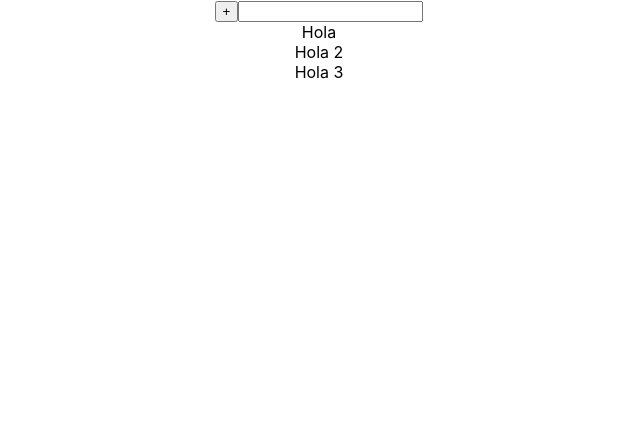
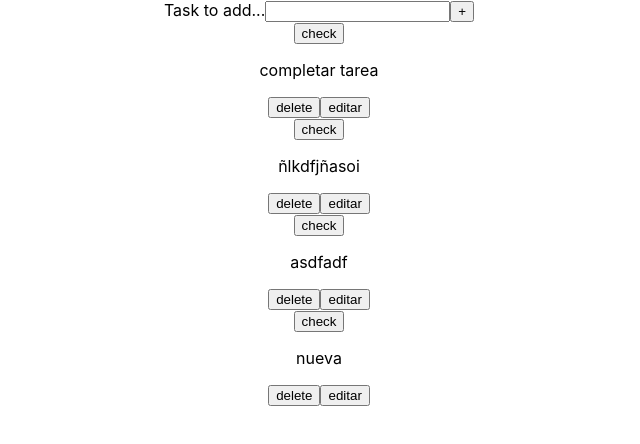
Before and after one commit to TodoListApp/project-to-do-list, a React (Create React App) app: page / in a window 1280 px wide. Shown: the top 444 px of the page, without its empty margins (321-961 px from the left). Built offline with nearby package versions, Linux system fonts and the light colour scheme; data requests are answered from the project's data file.

Commit message:
create task by the input and delete tasks

```diff
--- a/package.json
+++ b/package.json
@@ -11,6 +11,8 @@
     "react": "^18.2.0",
     "react-dom": "^18.2.0",
     "react-scripts": "5.0.1",
+    "sweetalert2": "^11.7.0",
+    "sweetalert2-react-content": "^5.0.7",
     "web-vitals": "^2.1.4"
   },
   "scripts": {
--- a/src/App.js
+++ b/src/App.js
@@ -1,12 +1,14 @@
+import React, { useState } from "react";
 import "./App.css";
 import AllTasks from "./components/AllTasks";
 import CreateTask from "./components/CreateTask";
 
 function App() {
+  const [updateTasks, setUpdateTasks] = useState(false);
   return (
     <div className="App">
-      <CreateTask/>
-      <AllTasks/>
+      <CreateTask setUpdateTasks={setUpdateTasks} updateTasks={updateTasks} />
+      <AllTasks setUpdateTasks={setUpdateTasks} updateTasks={updateTasks} />
     </div>
   );
 }
--- a/src/assets/data/db.json
+++ b/src/assets/data/db.json
@@ -1,19 +1,24 @@
 {
   "tasks": [
     {
-      "id": 1,
-      "text": "Hola",
-      "check": true
+      "taskText": "completar tarea",
+      "check": false,
+      "id": 6
     },
     {
-      "id": 2,
-      "text": "Hola 2",
-      "check": true
+      "taskText": "ñlkdfjñasoi",
+      "check": false,
+      "id": 8
     },
     {
-      "id": 3,
-      "text": "Hola 3 ",
-      "check": true
+      "taskText": "asdfadf",
+      "check": false,
+      "id": 9
+    },
+    {
+      "taskText": "nueva",
+      "check": false,
+      "id": 10
     }
   ]
 }
--- a/src/components/AllTasks.js
+++ b/src/components/AllTasks.js
@@ -2,7 +2,7 @@ import React, { useEffect, useState } from "react";
 import axios from "axios";
 import Task from "./Task";
 
-function AllTasks() {
+function AllTasks({ setUpdateTasks, updateTasks }) {
   const URL = "http://localhost:3004/tasks";
 
   const getData = async () => {
@@ -16,12 +16,17 @@ function AllTasks() {
     getData().then((response) => {
       setTasks(response.data);
     });
-  }, []);
+  }, [updateTasks]);
 
   return (
     <div>
       {tasks.map((task, index) => (
-        <Task key={index} task={task} />
+        <Task
+          key={index}
+          task={task}
+          setUpdateTasks={setUpdateTasks}
+          updateTasks={updateTasks}
+        />
       ))}
     </div>
   );
--- a/src/components/CreateTask.js
+++ b/src/components/CreateTask.js
@@ -1,21 +1,47 @@
+import axios from "axios";
+import React, { useState } from "react";
+import Swal from "sweetalert2";
 
-import React, { useState } from 'react'
+function CreateTask({ setUpdateTasks, updateTasks }) {
+  const [data, setData] = useState({ taskText: "", check: false });
 
-function CreateTask() {
-  const [data, setData] = useState({"text":"", "check":false});
-  const handleChange = (event)=>{
-  console.log(event)
-  }
+  const handleChange = ({ target }) => {
+    setData({
+      ...data,
+      [target.name]: target.value,
+    });
+  };
+
+  const URL = "http://localhost:3004/tasks";
+
+  const handleSubmit = async (e) => {
+    e.preventDefault();
+    const response = await axios.post(URL, data);
+    if (response.status === 201) {
+      Swal.fire("Task added succesfully!");
+      setUpdateTasks(!updateTasks);
+    } else {
+      Swal.fire("Error!");
+    }
+  };
+
   return (
     <div>
-      <button>
-        +
-      </button>
-    <input type='text' name='text' value={data.text} onChange={handleChange}>
-  </input>
-
+      <form onSubmit={handleSubmit}>
+        <label>
+          Task to add...
+          <input
+            type="text"
+            name="taskText"
+            value={data.taskText}
+            onChange={handleChange}
+            required
+          />
+        </label>
+        <button type="submit">+</button>
+      </form>
     </div>
-  )
+  );
 }
 
-export default CreateTask
+export default CreateTask;
--- a/src/components/Task.js
+++ b/src/components/Task.js
@@ -1,7 +1,27 @@
+import axios from "axios";
 import React from "react";
+import Swal from "sweetalert2";
 
-function Task({ task }) {
-  return <div>{task.text}</div>;
+function Task({ task, setUpdateTasks, updateTasks }) {
+  const URL = "http://localhost:3004/tasks";
+
+  const handleDelete = async () => {
+    const response = await axios.delete(`${URL}/${task.id}`);
+    if (response.status === 200) {
+      Swal.fire("Task deleted succesfully!");
+      setUpdateTasks(!updateTasks);
+    } else {
+      Swal.fire("Error!");
+    }
+  };
+  return (
+    <div>
+      <button>check</button>
+      <p>{task.taskText}</p>
+      <button onClick={handleDelete}>delete</button>
+      <button>editar</button>
+    </div>
+  );
 }
 
 export default Task;
```
Also changed, not shown: 1 other file (tests, documents, lock files or other folders).
